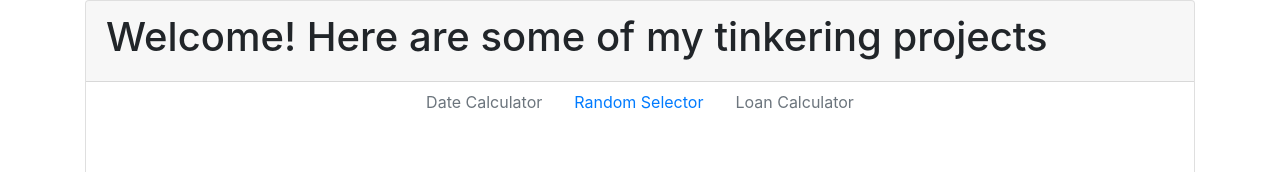
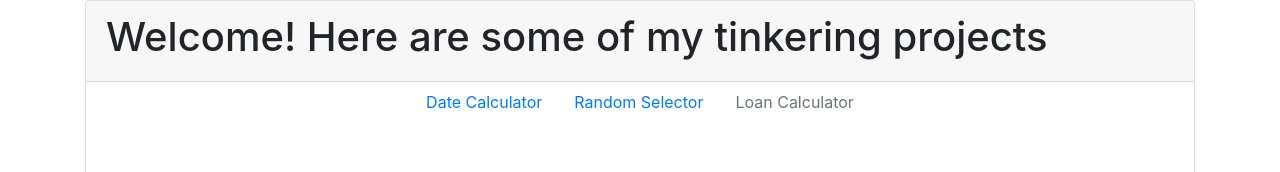
Before and after one commit to snake14/snake14.github.io, a plain HTML site: page index.html in a window 1280 px wide. Shown: the top 172 px of the page. Drawn offline with nearby package versions, Linux system fonts and the light colour scheme.

Commit message:
Enabling link for date calculator

```diff
--- a/index.html
+++ b/index.html
@@ -22,7 +22,7 @@
 			</div>
 			<div class="card-body p-0 overflow-auto" >
 				<ul id="link_list" class="nav justify-content-center" >
-					<li class="nav-item"><a href="/date-calc" class="nav-link disabled">Date Calculator</a></li>
+					<li class="nav-item"><a href="/vue-date-calculator" class="nav-link">Date Calculator</a></li>
 					<li class="nav-item"><a href="/vue-random-selector" class="nav-link">Random Selector</a></li>
 					<li class="nav-item"><a href="/loan-calc" class="nav-link disabled">Loan Calculator</a></li>
 				</ul>
```
